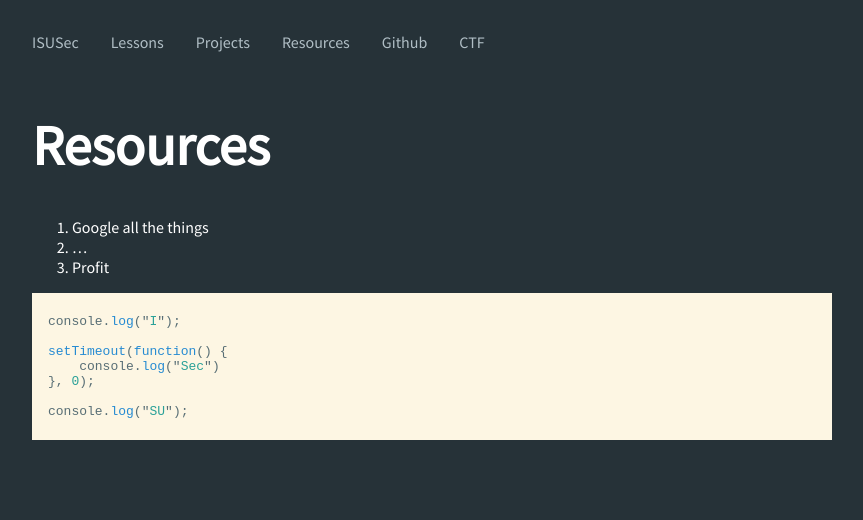
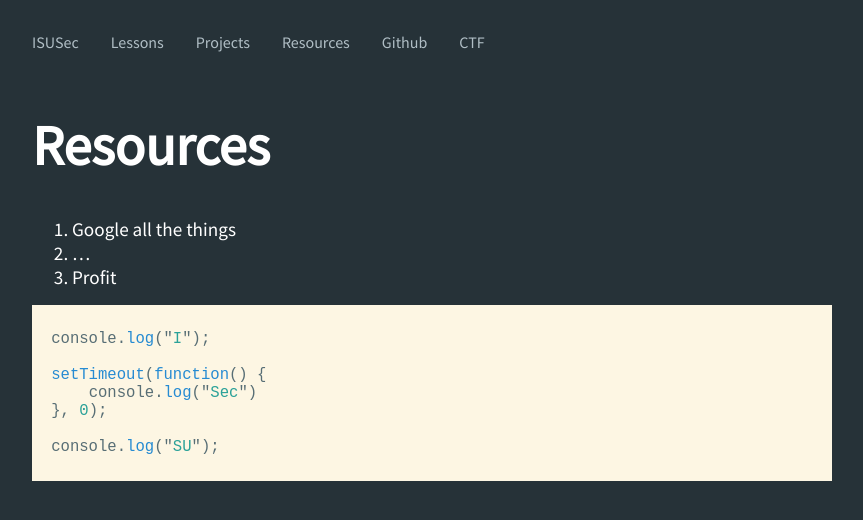
Before and after one commit to alxxmoy/isusecSiteBeta, a Jekyll site: the page built from sub/resources.md, in a window 1280 px wide. Shown: the top 520 px of the page, without its empty margins (208-1071 px from the left). Built offline with Jekyll 4.4.1, drawn with Linux system fonts in a browser that asks for light colours; some web fonts are replaced; our own code applies the rules of GitHub Pages for plain Markdown files.

Commit message:
Remove redundant code

```diff
--- a/_includes/head.html
+++ b/_includes/head.html
@@ -1,7 +1,6 @@
 <head>
     <title>{{ site.title }}</title>
     <link rel="stylesheet" href="{{ "/assets/master.css" | relative_url }}">
-    <script type="text/javascript" async="" src="{{ "/menu.js" | relative_url }}"></script>
     <meta name="viewport" content="width=device-width, initial-scale=1.0">
-    <link href="https://fonts.googleapis.com/css?family=Source+Sans+Pro|Source+Serif+Pro" rel="stylesheet">
+    <link href="https://fonts.googleapis.com/css?family=Source+Code+Pro|Source+Sans+Pro" rel="stylesheet">
 </head>
--- a/_includes/navbar.html
+++ b/_includes/navbar.html
@@ -1,4 +1,4 @@
-<div class="topbar">
+<div class="navbar">
     <a href="{{ "/" | relative_url }}">ISUSec</a>
     <a href="lessons">Lessons</a>
     <a href="projects">Projects</a>
--- a/_layouts/base.html
+++ b/_layouts/base.html
@@ -2,7 +2,7 @@
 <html lang="en">
 {% include head.html %}
 <body>
-    <div class="centered">
+    <div class="container">
         {% include navbar.html %}
         {{ content }}
     </div>
--- /dev/null
+++ b/_sass/base.scss
@@ -0,0 +1,27 @@
+body{
+    margin: 0;
+    color: white;
+    background: $primary;
+    font-family: $font-stack;
+}
+h1 {
+    font-size: 3.5em;
+}
+p {
+    line-height: 2;
+    font-size: 1.2em;
+}
+li {
+    font-size: 1.2em;
+}
+figure {
+    margin: 0;
+    font-size: 1.2em;
+    font-family: $font-stack-mono;
+}
+.container {
+    width: 90%;
+    margin: auto;
+    padding: 2em 0;
+    max-width: 800px;
+}
--- /dev/null
+++ b/_sass/navigation.scss
@@ -0,0 +1,16 @@
+.navbar {
+    height: 2.5em;
+    display: flex;
+    overflow-x: auto;
+    flex-direction: row;
+    -webkit-mask-image: linear-gradient(to right, transparent, white 0, white 90%, transparent);
+}
+.navbar a {
+    color: $secondary;
+    margin: 0 2em 0 0;
+    text-decoration: none;
+    transition-duration: .2s;
+}
+.navbar a:hover {
+    color: white;
+}
--- /dev/null
+++ b/_sass/variables.scss
@@ -0,0 +1,4 @@
+$primary: #263238;
+$secondary: #b0bec5;
+$font-stack: 'Source Sans Pro', sans-serif;
+$font-stack-mono: 'Source Code Pro', 'Consolas', monospace;
--- a/assets/master.scss
+++ b/assets/master.scss
@@ -1,158 +1,6 @@
 ---
 ---
-/*START of background gradient*/
-body{
-    background: #263238;
-    color: white;
-    margin: 0;
-    font-family: 'Source Sans Pro', sans-serif;
-}
-.header {
-    background: linear-gradient(137deg, #f48fb1, #ce93d8);
-    color: #FFFFFF;
-    background-size: 400% 400%;
-    animation: AnimationName 10s ease infinite;
-    /* -webkit-animation: AnimationName 25s ease infinite; */
-    /* -moz-animation: AnimationName 25s ease infinite; */
-    padding: 4em 0;
-}
-.header img {
-    height: 120px;
-}
-@-webkit-keyframes AnimationName {
-   0%{background-position:0% 50%}
-   50%{background-position:100% 50%}
-   100%{background-position:0% 50%}
-}
-@-moz-keyframes AnimationName {
-   0%{background-position:0% 50%}
-   50%{background-position:100% 50%}
-   100%{background-position:0% 50%}
-}
-@keyframes AnimationName {
-   0%{background-position:0% 50%}
-   50%{background-position:100% 50%}
-   100%{background-position:0% 50%}
-}
-/*END of background gradient*/
-
-/*CENTERS stuff to the middle*/
-.centered {
-    margin: auto;
-    padding: 2em 0;
-    width: 90%;
-    max-width: 800px;
-}
-/*START of side navigation*/
-.sidenav {
-    position: fixed;
-    background-color: #111;
-    transition: 0.2s;
-    padding-top: 60px;
-    height: 100vh;
-    width: 300px;
-}
-.sidenav a {
-    padding: 8px 8px 8px 32px;
-    text-decoration: none;
-    /* font-size: 1.5em; */
-    color: #818181;
-    display: block;
-    transition: 0.3s;
-}
-.sidenav a:hover {
-    color: #f1f1f1;
-}
-.sidenav .closebtn {
-    position: absolute;
-    top: 0;
-    right: 25px;
-    font-size: 36px;
-    margin-left: 50px;
-}
-.ghost {
-    left: -300px;
-    /* opacity: 0; */
-}
-#menu-button {
-    display: flex;
-    align-items: center;
-    justify-content: center;
-    z-index: 10;
-    position: fixed;
-    width: 1em;
-    height: 1em;
-    padding: .5rem;
-    margin: .5rem;
-    background: #263238;
-    color: white;
-    font-size: 1.5em;
-    transition-duration: .2s;
-}
-#menu-button:hover {
-    cursor: pointer;
-    background: #455a64;
-}
-#main {
-    transition: margin-left .5s;
-    padding: 16px;
-}
-@media screen and (max-height: 450px) {
-  .sidenav {padding-top: 15px;}
-  .sidenav a {font-size: 18px;}
-}
-/*END of side navigation*/
-
-/*index content manipulation*/
-#index_main{
-    padding: 1em 0;
-}
-#index_main h1 {
-    /* text-shadow: 2px -5px 0 #f8bbd0, -2px 5px 0 #f48fb1, -5px -3px 0 #f48fb1; */
-    /* font-family: 'Source Sans Pro', sans-serif; */
-    font-size: 2.5em;
-}
-#index_main p {
-    /* font-family: 'Source Sans Pro', sans-serif; */
-    max-width: 50em;
-    font-size: 1.2em;
-    line-height: 1.5;
-}
-/*lesson post content manipulation*/
-#post {
-    text-align: left;
-    border-width: 2px;
-    border-bottom: solid;
-}
-h1 {
-    font-size: 3.5em;
-}
-p {
-    font-family: 'Source Sans Pro', sans-serif;
-    font-size: 1.2em;
-    line-height: 2;
-}
-.topbar {
-    -webkit-mask-image: linear-gradient(to right, transparent, white 0, white 90%, transparent);
-    height: 2.5em;
-    display: flex;
-    overflow-x: auto;
-    flex-direction: row;
-}
-.topbar a {
-    color: #b0bec5;
-    text-decoration: none;
-    transition-duration: .2s;
-}
-.topbar a {
-    margin: 0 2em 0 0;
-}
-.topbar a:hover {
-    color: white;
-}
-
-figure {
-    margin: 0;
-}
-
+@import "variables";
+@import "base";
+@import "navigation";
 @import "solarized";
--- a/css/links.css
+++ /dev/null
@@ -1,5 +0,0 @@
-#centered a{
-    text-decoration: none;
-    color: #ffffff;
-    text-shadow: black 0.1em 0.1em 0.2em;
-}
--- a/menu.js
+++ /dev/null
@@ -1,6 +0,0 @@
-function openNav() {
-    document.getElementById("mySidenav").classList.toggle("ghost");
-
-    let menuButton = document.getElementById("menu-button");
-    menuButton.innerHTML = menuButton.innerHTML == "☰" ? "×" : "☰";
-}
```
Also changed, not shown: css/styleLib.css (added).
